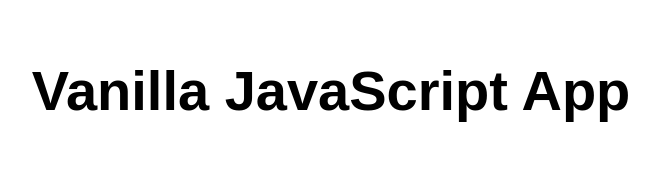
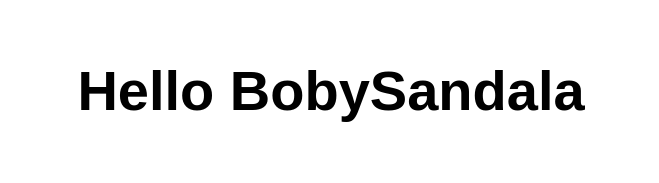
Before and after one commit to BobySandala/my-first-static-web-app, a website: page src/index.html in a window 1280 px wide. Shown: the whole page, without its empty margins (309-968 px from the left). Drawn offline with Linux system fonts and the light colour scheme.

Commit message:
Commit made from VS Code Azure Static Web Apps

```diff
--- a/src/index.html
+++ b/src/index.html
@@ -5,12 +5,12 @@
   <meta charset="UTF-8">
   <meta name="viewport" content="width=device-width, initial-scale=1.0">
   <link rel="stylesheet" href="styles.css">
-  <title>Vanilla JavaScript App</title>
+  <title>Proiecct Sincretic 2</title>
 </head>
 
 <body>
   <main>
-    <h1>Vanilla JavaScript App</h1>
+    <h1>Hello BobySandala</h1>
   </main>
 </body>
 
```
